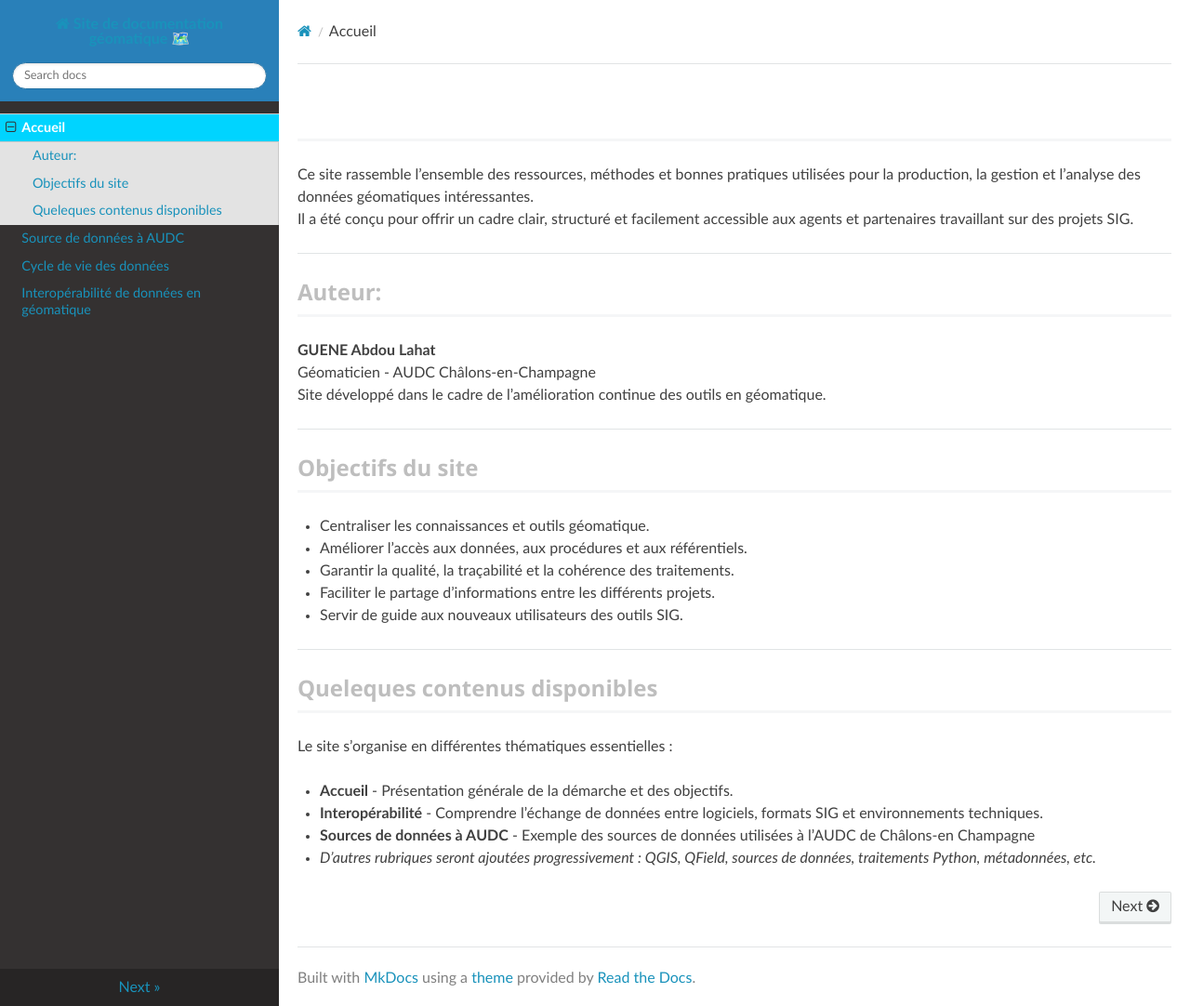
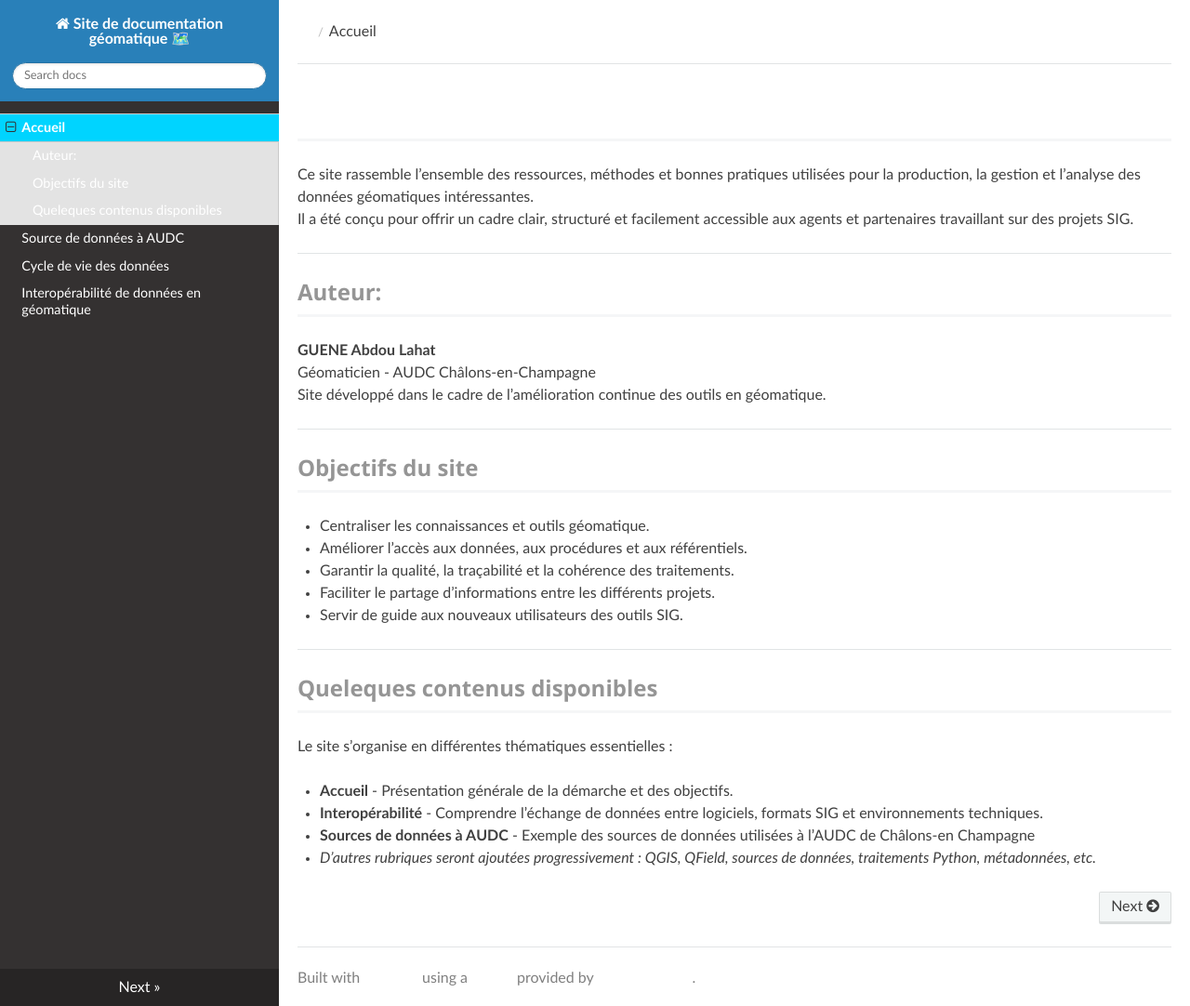
Before and after one commit to abdou123-guene/Site_de_documentation_geomatique, an MkDocs documentation site: the page built from docs/index.md, in a window 1280 px wide and 1082 px high. Shown: the whole window at 93% size. Built offline with MkDocs 1.6.1, drawn with Linux system fonts in a browser that asks for light colours; nearby versions of some CDN libraries.

Commit message:
Update extra.css

```diff
--- a/docs/extra.css
+++ b/docs/extra.css
@@ -15,7 +15,7 @@
 h1, h2, h3 {
     font-family: "Segoe UI", Roboto, sans-serif !important;
     font-weight: 700 !important;
-    color: #bebebe !important;
+    color: #959595 !important;
     border-bottom: 3px solid #F5F6F7 !important;
     padding-bottom: 8px !important;
 }
@@ -40,7 +40,7 @@ h1 {
 
 /* Liens */
 a {
-    color: #1992bb !important;
+    color: #ffffff !important;
 }
 a:hover {
     color: #F5F6F7 !important;
```
